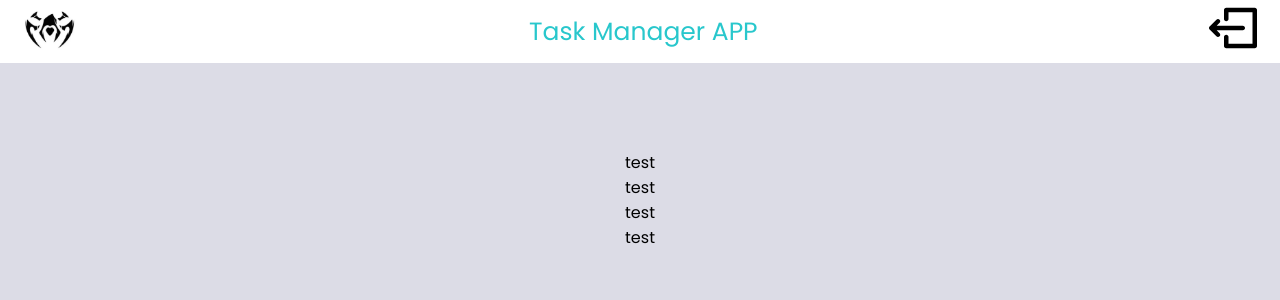
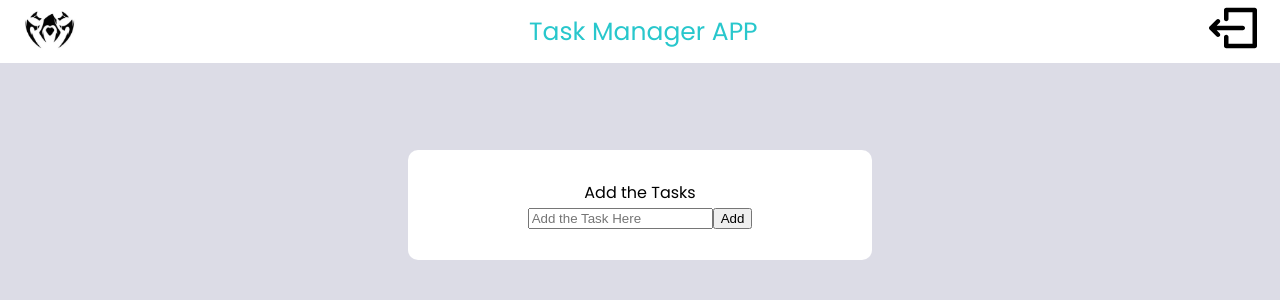
Before and after one commit to xyfer17/task-frontend, a React (Create React App) app: page /home in a window 1280 px wide. Shown: the top 300 px of the page. Built offline with nearby package versions, Linux system fonts and the light colour scheme.

Commit message:
add task commponent

```diff
--- a/src/component/Home.jsx
+++ b/src/component/Home.jsx
@@ -8,10 +8,13 @@ const Home = () => {
       <Header />
       <Container>
         <Content>
-          <span>test</span>
-          <span>test</span>
-          <span>test</span>
-          <span>test</span>
+          <Section>
+            <span>Add the Tasks</span>
+            <Form>
+              <Input type="text" placeholder="Add the Task Here" />
+              <Button>Add</Button>
+            </Form>
+          </Section>
         </Content>
       </Container>
     </div>
@@ -31,4 +34,22 @@ const Content = styled.div`
   flex-direction: column;
 `;
 
+const Section = styled.section`
+  background-color: white;
+  padding: 30px 120px;
+  border-radius: 10px;
+  display: flex;
+  flex-direction: column;
+  align-items: center;
+  @media (max-width: 768px) {
+    padding: 50px;
+  }
+`;
+
+const Form = styled.form``;
+
+const Input = styled.input``;
+
+const Button = styled.button``;
+
 export default Home;
```
